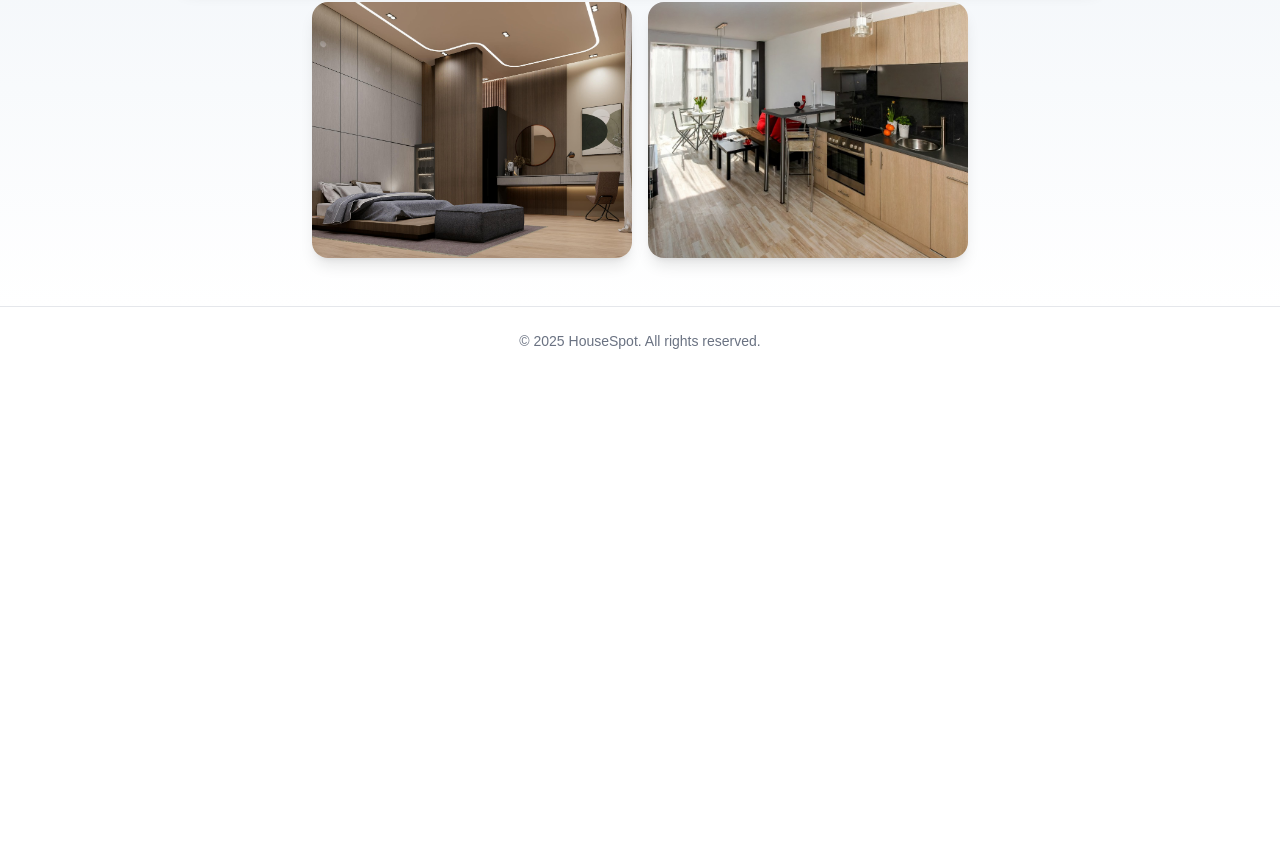
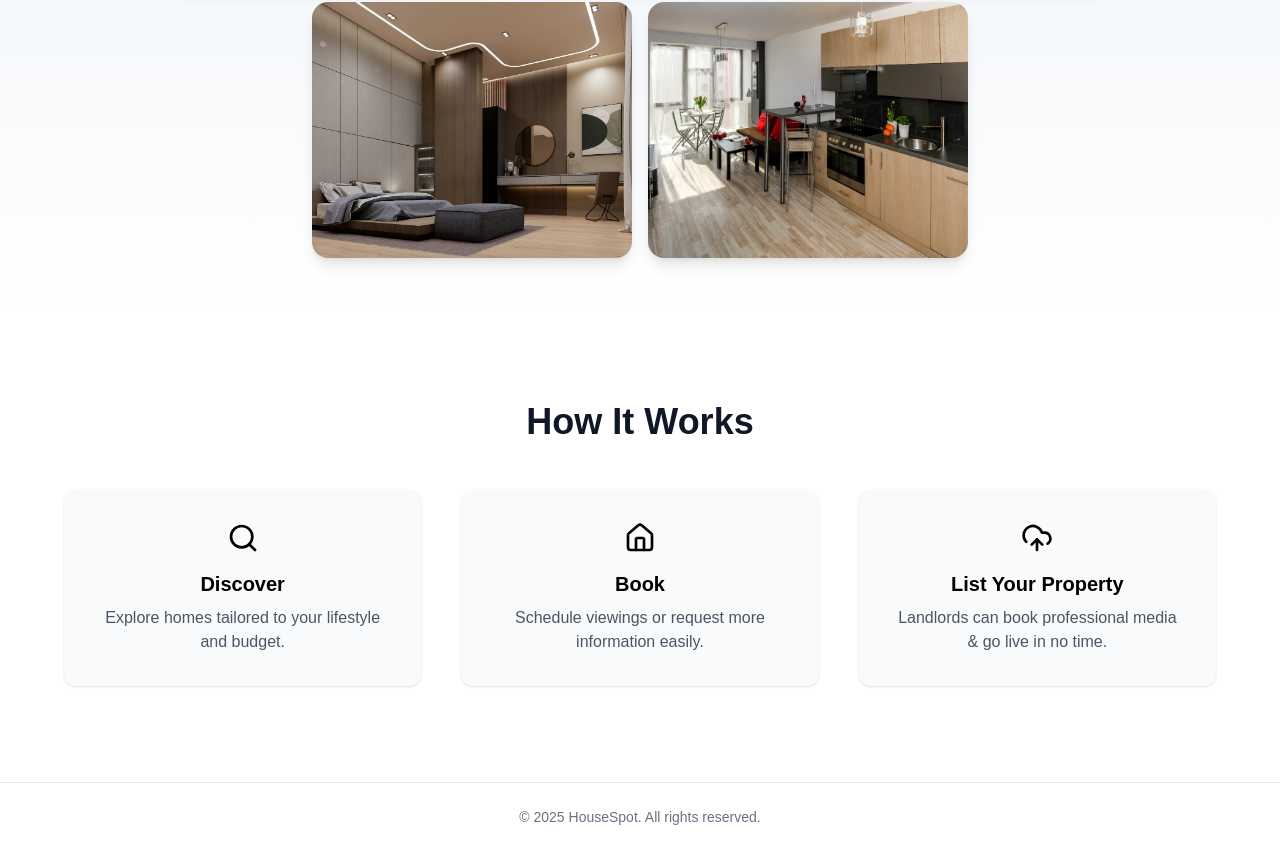
Before and after one commit to ambroseoliver/housepot, a Next.js app in the folder frontend/: page / in a window 1280 px wide. Shown: the part 574-1425 px from the top of the page. Before the commit the page ends 949 px from the top, so only its background shows below. Built offline with nearby package versions, Linux system fonts and the light colour scheme.

Commit message:
how it works section addition

```diff
--- /dev/null
+++ b/frontend/src/app/components/HowItWorks.tsx
@@ -0,0 +1,44 @@
+"use client";
+
+import { Search, Home, UploadCloud } from "lucide-react";
+
+const steps = [
+  {
+    icon: <Search className="w-8 h-8 text-primary" />,
+    title: "Discover",
+    description: "Explore homes tailored to your lifestyle and budget.",
+  },
+  {
+    icon: <Home className="w-8 h-8 text-primary" />,
+    title: "Book",
+    description: "Schedule viewings or request more information easily.",
+  },
+  {
+    icon: <UploadCloud className="w-8 h-8 text-primary" />,
+    title: "List Your Property",
+    description: "Landlords can book professional media & go live in no time.",
+  },
+];
+
+export default function HowItWorks() {
+  return (
+    <section className="w-full bg-white py-24 px-6 flex flex-col items-center">
+      <h2 className="text-3xl md:text-4xl font-bold text-center text-gray-900 mb-12">
+        How It Works
+      </h2>
+
+      <div className="grid grid-cols-1 sm:grid-cols-3 gap-10 max-w-6xl">
+        {steps.map((step, index) => (
+          <div
+            key={index}
+            className="bg-gray-50 rounded-xl p-8 text-center shadow hover:shadow-xl transition duration-300"
+          >
+            <div className="flex justify-center mb-4">{step.icon}</div>
+            <h3 className="text-xl font-semibold mb-2">{step.title}</h3>
+            <p className="text-gray-600">{step.description}</p>
+          </div>
+        ))}
+      </div>
+    </section>
+  );
+}
--- a/frontend/src/app/page.tsx
+++ b/frontend/src/app/page.tsx
@@ -1,5 +1,6 @@
 import Navbar from "@/app/components/Navbar";
 import Hero from "@/app/components/Hero";
+import HowItWorks from "@/app/components/HowItWorks";
 
 export default function Home() {
   return (
@@ -7,6 +8,7 @@ export default function Home() {
       <Navbar />
       <main className="flex-1">
         <Hero />
+        <HowItWorks />
       </main>
       <footer className="py-6 text-center text-gray-500 text-sm border-t border-gray-200">
         &copy; {new Date().getFullYear()} HouseSpot. All rights reserved.
```
